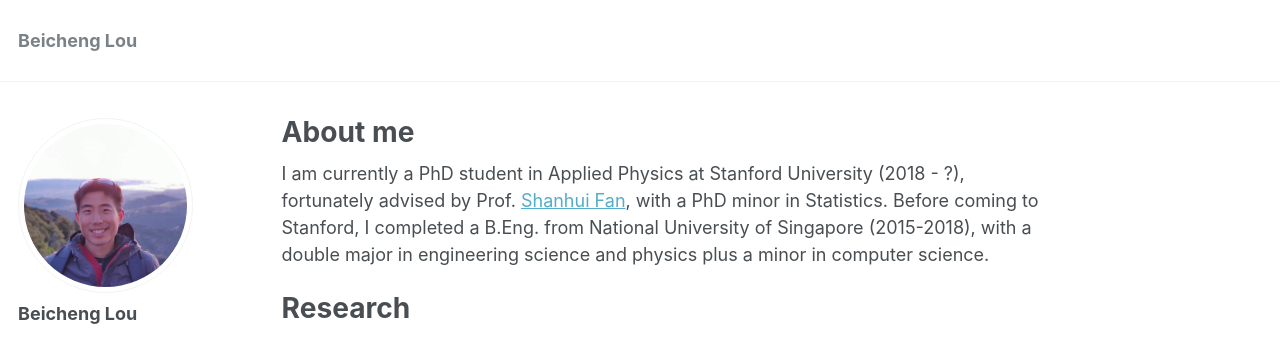
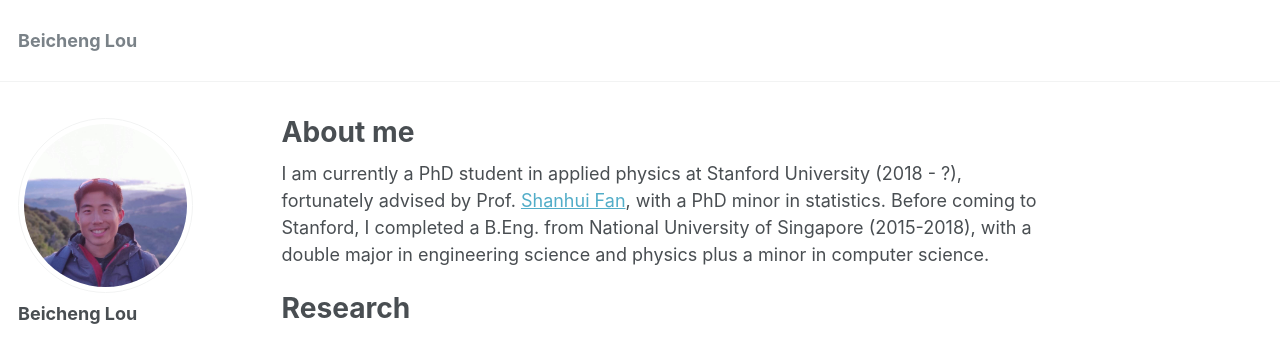
Before and after one commit to lbc45123/lbc45123.github.io_old, a Jekyll site: the page built from _pages/about.md, in a window 1280 px wide and 900 px high. Shown: the top 337 px of the window. Built offline with Jekyll 4.4.1, drawn with Linux system fonts in a browser that asks for light colours.

Commit message:
no message

```diff
--- a/_pages/about.md
+++ b/_pages/about.md
@@ -8,7 +8,7 @@
   - /about.html
 ---
 
-I am currently a PhD student in Applied Physics at Stanford University (2018 - ?), fortunately advised by Prof. [Shanhui Fan](https://scholar.google.com/citations?user=BECu7wYAAAAJ&hl=zh-CN), with a PhD minor in Statistics. Before coming to Stanford, I completed a B.Eng. from National University of Singapore (2015-2018), with a double major in engineering science and physics plus a minor in computer science.
+I am currently a PhD student in applied physics at Stanford University (2018 - ?), fortunately advised by Prof. [Shanhui Fan](https://scholar.google.com/citations?user=BECu7wYAAAAJ&hl=zh-CN), with a PhD minor in statistics. Before coming to Stanford, I completed a B.Eng. from National University of Singapore (2015-2018), with a double major in engineering science and physics plus a minor in computer science.
 
 Research
 ======
```
